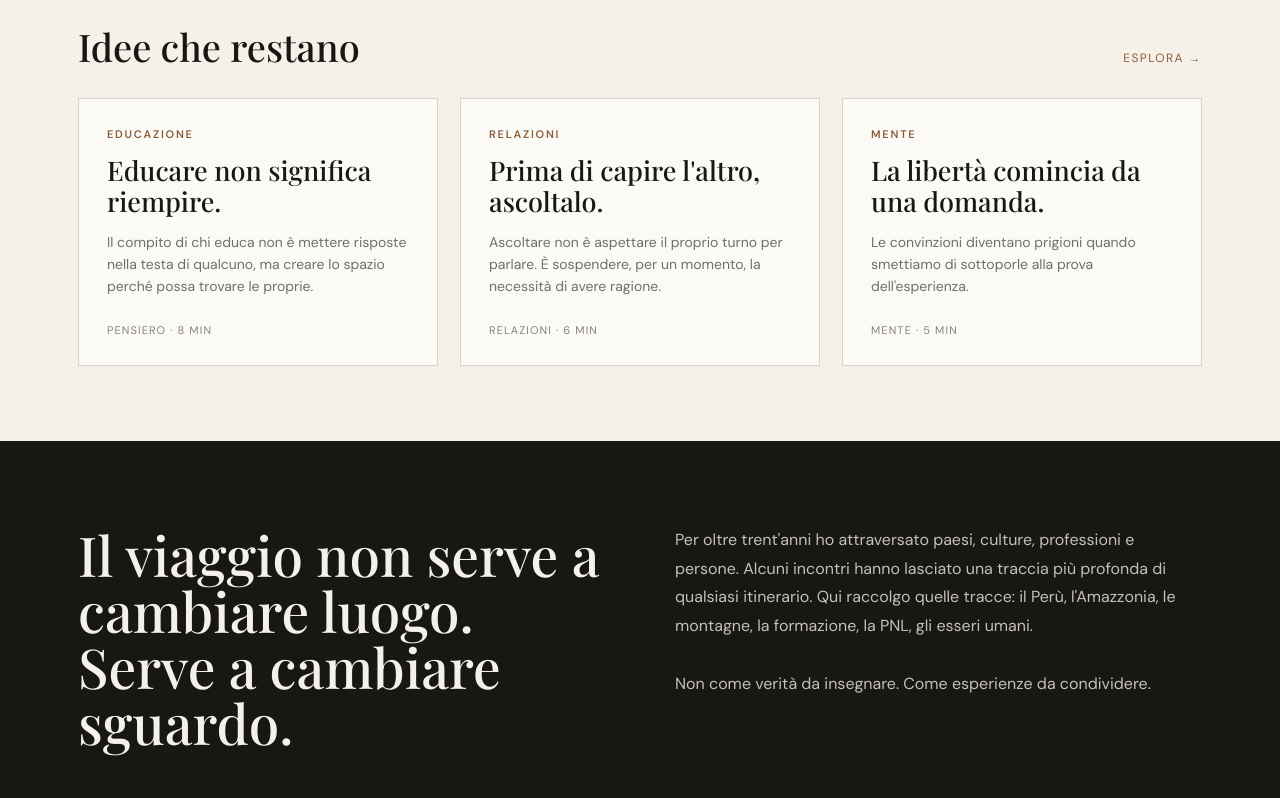
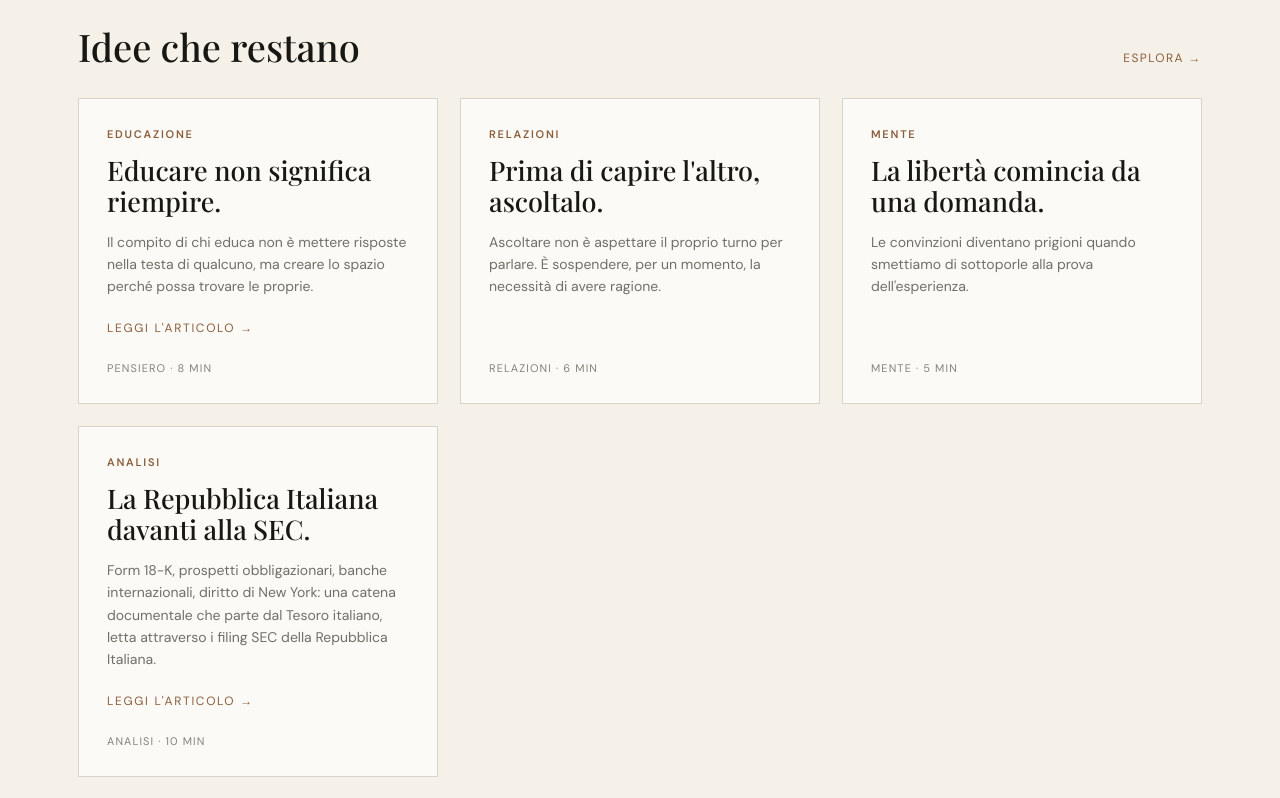
Before and after one commit to mncusco/Blog, a plain HTML site: page index.html in a window 1280 px wide. Shown: the part 2021-2819 px from the top of the page. Drawn offline with nearby package versions, Linux system fonts and the light colour scheme.

Commit message:
Ricollega in home gli articoli esistenti: Educazione e La Repubblica Italiana davanti alla SEC

```diff
--- a/index.html
+++ b/index.html
@@ -35,7 +35,7 @@
 <section class="hero"><div class="hero-bg"><img src="https://mncusco.github.io/Blog/images/hero-mountain-sunrise.jpg" alt="Viandante in piedi su una roccia di fronte a una vetta andina avvolta nella luce dell'alba" loading="eager"></div><div class="hero-inner"><div><div class="eyebrow">Una voce personale · dal 1971</div><h1>Per educare un essere umano bisogna partire dal cuore.</h1><p>Un luogo per pensare, raccontare, mettere in discussione ciò che crediamo di sapere e condividere ciò che la vita ha insegnato.</p></div><div class="hero-note"><strong>Non una scuola. Non una formula.</strong>Un archivio vivo di esperienze, idee, incontri e domande. Perché la conoscenza che non passa dal cuore rimane soltanto informazione.</div></div></section>
 <div class="rule"></div>
 <section class="section" id="articoli"><div class="section-head"><h2>Dal quaderno</h2><a class="view" href="#">Tutti gli articoli →</a></div><article class="feature"><div class="feature-image"><img src="images/cover-articolo-montagna.jpg" alt="Viandanti in cammino verso una vetta andina innevata, tra nebbia e lago glaciale" loading="eager"></div><div class="feature-copy"><div class="tag">In evidenza · Pensiero</div><h3>La montagna che ci portiamo dentro</h3><p>Ci sono luoghi che attraversiamo e luoghi che, dopo averli attraversati, iniziano a vivere dentro di noi. Un racconto sul viaggio, sulla memoria e su ciò che cerchiamo quando partiamo.</p><a class="read" href="la-montagna-che-portiamo-dentro.html">Leggi l'articolo →</a></div></article></section>
-<section class="section" id="pensiero"><div class="section-head"><h2>Idee che restano</h2><a class="view" href="#">Esplora →</a></div><div class="grid"><article class="card"><div class="tag">Educazione</div><h3>Educare non significa riempire.</h3><p>Il compito di chi educa non è mettere risposte nella testa di qualcuno, ma creare lo spazio perché possa trovare le proprie.</p><div class="meta">Pensiero · 8 min</div></article><article class="card"><div class="tag">Relazioni</div><h3>Prima di capire l'altro, ascoltalo.</h3><p>Ascoltare non è aspettare il proprio turno per parlare. È sospendere, per un momento, la necessità di avere ragione.</p><div class="meta">Relazioni · 6 min</div></article><article class="card"><div class="tag">Mente</div><h3>La libertà comincia da una domanda.</h3><p>Le convinzioni diventano prigioni quando smettiamo di sottoporle alla prova dell'esperienza.</p><div class="meta">Mente · 5 min</div></article></div></section>
+<section class="section" id="pensiero"><div class="section-head"><h2>Idee che restano</h2><a class="view" href="#">Esplora →</a></div><div class="grid"><article class="card"><div class="tag">Educazione</div><h3>Educare non significa riempire.</h3><p>Il compito di chi educa non è mettere risposte nella testa di qualcuno, ma creare lo spazio perché possa trovare le proprie.</p><a class="read" href="educazione.html">Leggi l'articolo →</a><div class="meta">Pensiero · 8 min</div></article><article class="card"><div class="tag">Relazioni</div><h3>Prima di capire l'altro, ascoltalo.</h3><p>Ascoltare non è aspettare il proprio turno per parlare. È sospendere, per un momento, la necessità di avere ragione.</p><div class="meta">Relazioni · 6 min</div></article><article class="card"><div class="tag">Mente</div><h3>La libertà comincia da una domanda.</h3><p>Le convinzioni diventano prigioni quando smettiamo di sottoporle alla prova dell'esperienza.</p><div class="meta">Mente · 5 min</div></article><article class="card"><div class="tag">Analisi</div><h3>La Repubblica Italiana davanti alla SEC.</h3><p>Form 18-K, prospetti obbligazionari, banche internazionali, diritto di New York: una catena documentale che parte dal Tesoro italiano, letta attraverso i filing SEC della Repubblica Italiana.</p><a class="read" href="repubblica-italiana-sec.html">Leggi l'articolo →</a><div class="meta">Analisi · 10 min</div></article></div></section>
 <section class="manifesto" id="esperienze"><div class="manifesto-inner"><h2>Il viaggio non serve a cambiare luogo. Serve a cambiare sguardo.</h2><p>Per oltre trent'anni ho attraversato paesi, culture, professioni e persone. Alcuni incontri hanno lasciato una traccia più profonda di qualsiasi itinerario. Qui raccolgo quelle tracce: il Perù, l'Amazzonia, le montagne, la formazione, la PNL, gli esseri umani.<br><br>Non come verità da insegnare. Come esperienze da condividere.</p></div></section>
 <section class="section about" id="chi-sono"><div class="about-mark">MB</div><div><div class="tag">Chi sono</div><h2>Una vita in movimento.</h2><p>Marcello Buglione è formatore, coach, viaggiatore e autore. Ha lavorato per decenni in contesti internazionali, attraversando culture e professioni diverse. La sua ricerca personale unisce esperienza, comunicazione, mente, relazioni e rapporto con la natura.</p><p>Questo sito nasce per raccogliere ciò che vale la pena non perdere: pensieri, storie, libri, esperienze e domande.</p><a class="read" href="chi-sono.html">Conosci Marcello →</a></div></section>
 <section class="newsletter" id="contatti"><div class="newsletter-inner"><div><div class="tag">Lettere dal quaderno</div><h2>Un articolo ogni tanto.<br>Niente rumore.</h2></div><form class="form" onsubmit="event.preventDefault();alert('Grazie. Il modulo è pronto per essere collegato alla tua newsletter.');"><input type="email" required placeholder="La tua email"><button>Iscrivimi →</button></form></div></section>
```
